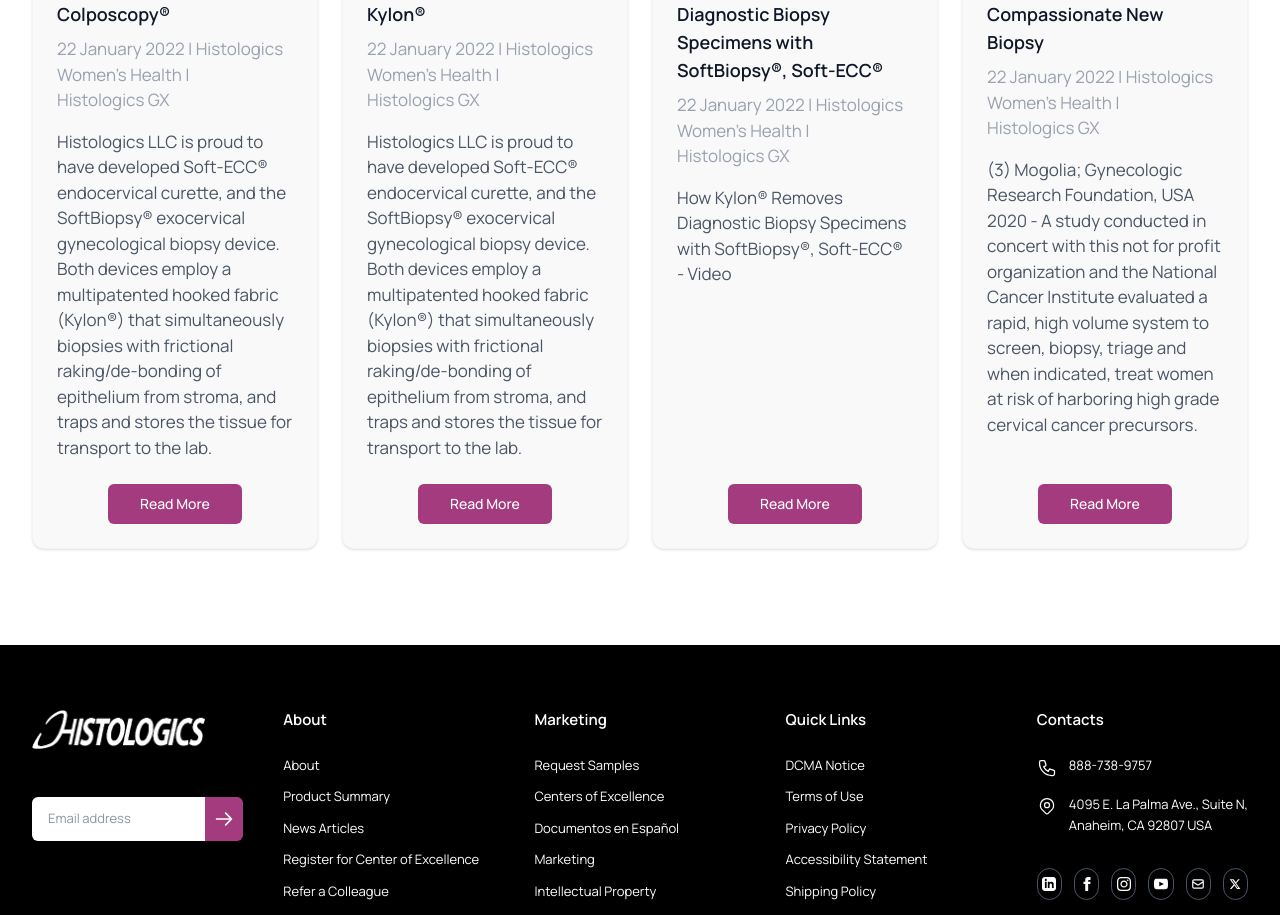
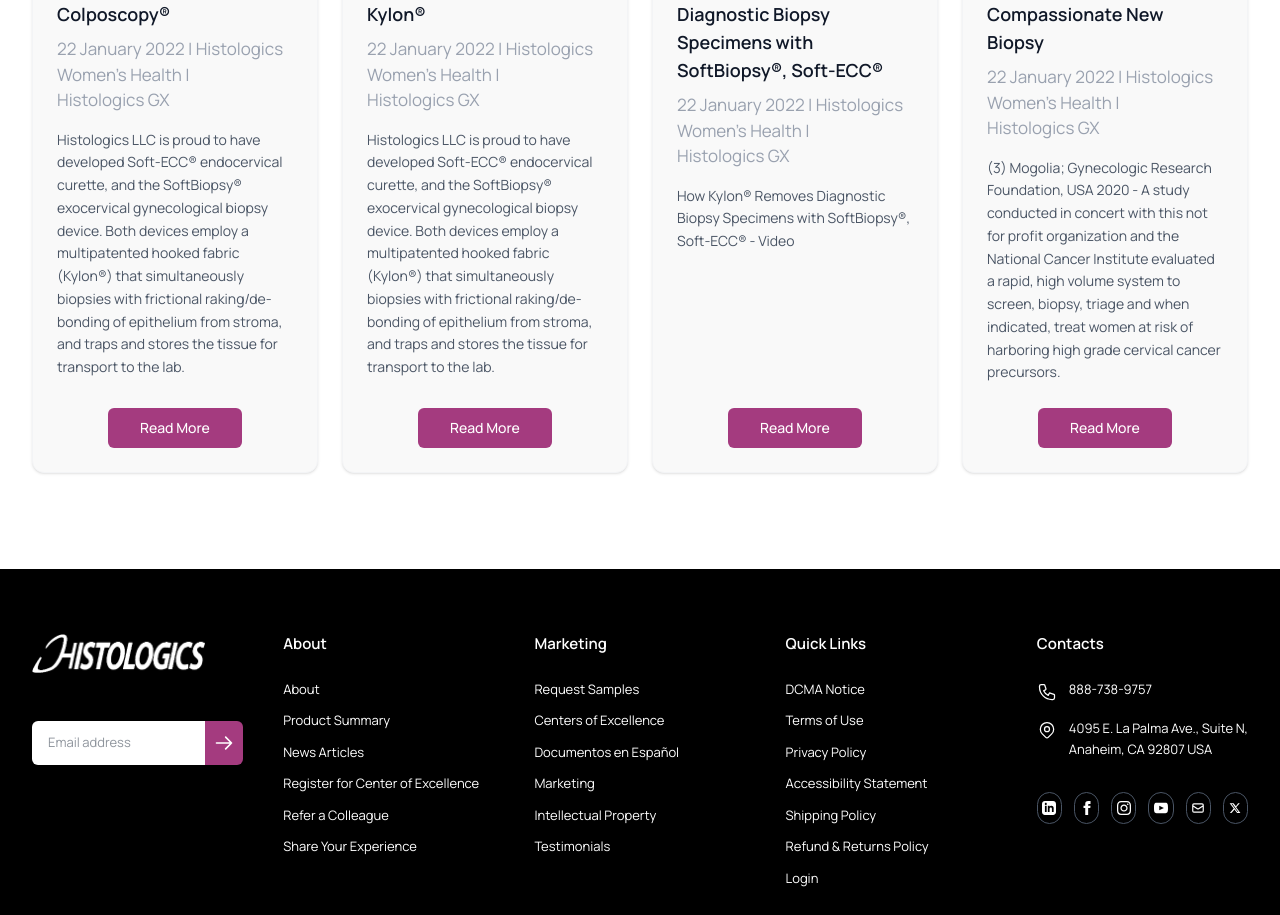
Before and after one commit to PraveenKumarTCP/histologics, a Next.js app: page / in a window 1280 px wide. Shown: the part 6364-7279 px from the top of the page. Built offline with nearby package versions, Linux system fonts and the light colour scheme.

Commit message:
fix blog text issue

```diff
--- a/app/_components/Videos.tsx
+++ b/app/_components/Videos.tsx
@@ -38,7 +38,7 @@
                                 <p className="text-xs text-gray-400 mb-4 text-left w-full leading-relaxed">
                                     {video.date} | Histologics Women's Health | <br className="hidden lg:block lg:mb-1" /> Histologics GX
                                 </p>
-                                <p className="text-sm text-gray-600 mb-6 text-left w-full leading-relaxed flex-grow">
+                                <p className="text-sm! text-gray-600 mb-6 text-left w-full leading-relaxed flex-grow">
                                     {video.description}
                                 </p>
                                 <div className="mt-auto w-full flex justify-center">
```
